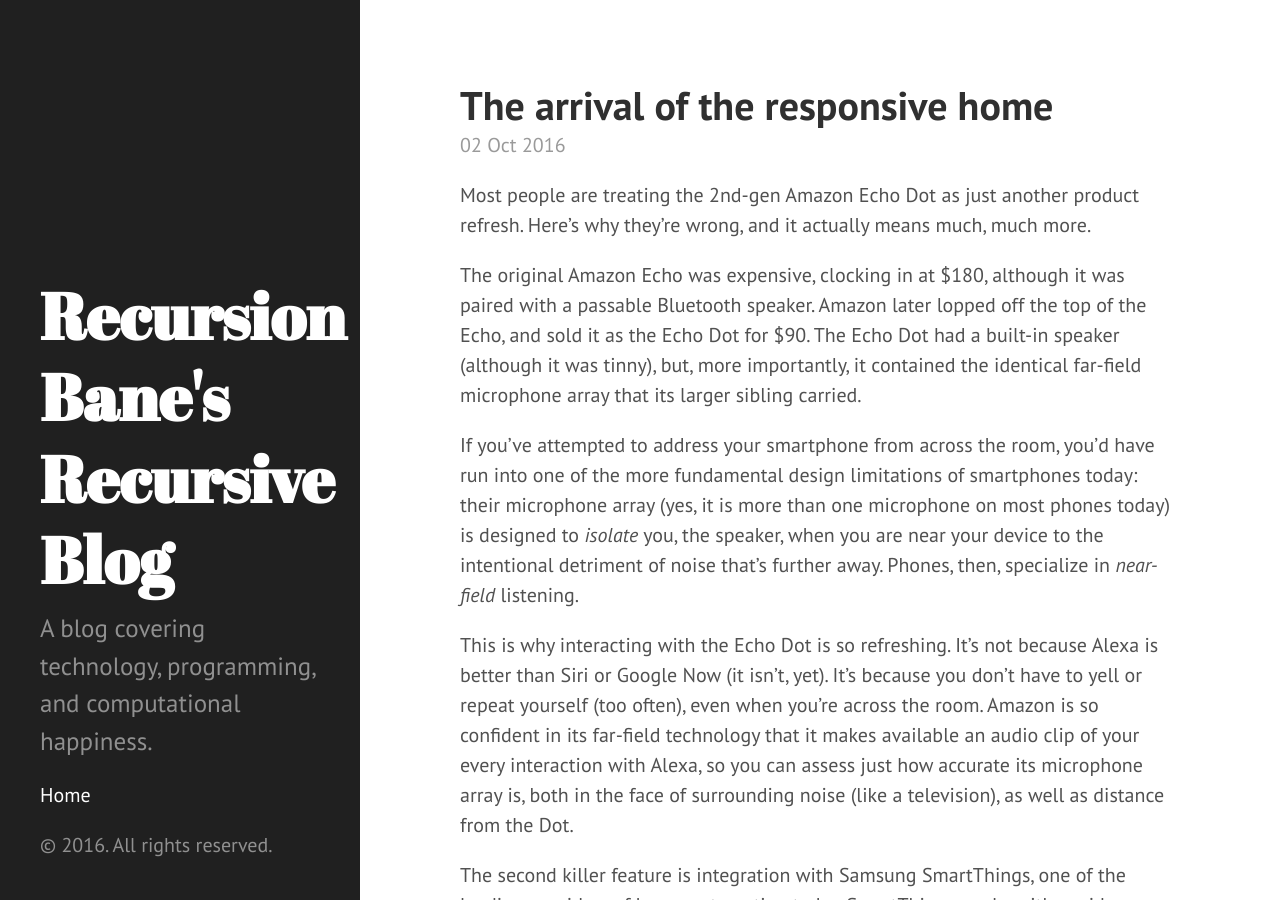
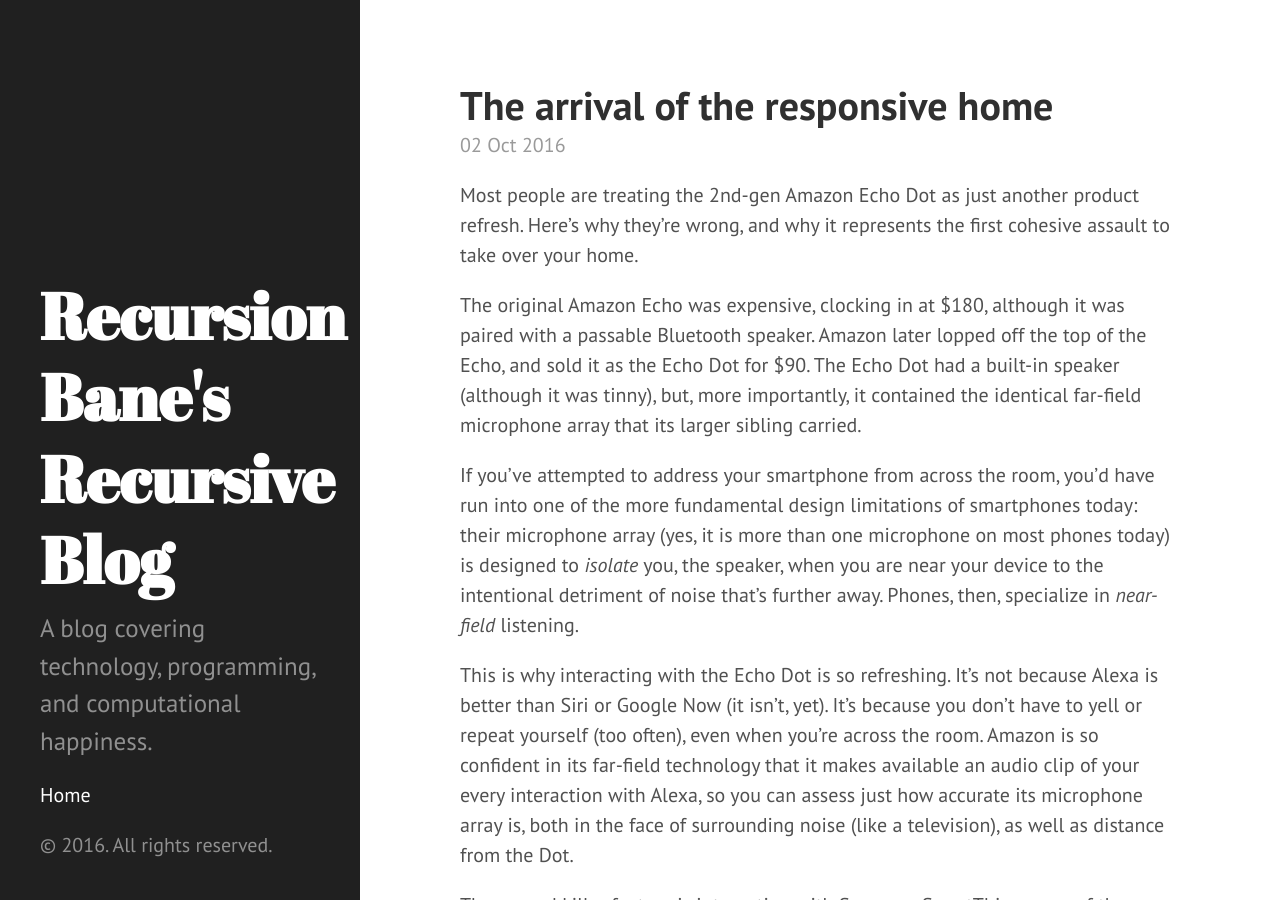
Before and after one commit to recursionbane/recursionbane.github.io, a Jekyll site: the page built from _posts/2016-10-02-the-arrival-of-the-responsive-home.markdown, in a window 1280 px wide and 900 px high. Built offline with Jekyll 4.4.1, drawn with Linux system fonts in a browser that asks for light colours.

Commit message:
Post update: The arrival of the responsive home

```diff
--- a/_posts/2016-10-02-the-arrival-of-the-responsive-home.markdown
+++ b/_posts/2016-10-02-the-arrival-of-the-responsive-home.markdown
@@ -5,7 +5,7 @@
 tags: [echo, dot, echodot, amazon, alexa, connected, home]
 categories: [home, ai]
 ---
-Most people are treating the 2nd-gen Amazon Echo Dot as just another product refresh. Here's why they're wrong, and it actually means much, much more.
+Most people are treating the 2nd-gen Amazon Echo Dot as just another product refresh. Here's why they're wrong, and why it represents the first cohesive assault to take over your home.
 
 The original Amazon Echo was expensive, clocking in at $180, although it was paired with a passable Bluetooth speaker. Amazon later lopped off the top of the Echo, and sold it as the Echo Dot for $90. The Echo Dot had a built-in speaker (although it was tinny), but, more importantly, it contained the identical far-field microphone array that its larger sibling carried.
 
```
